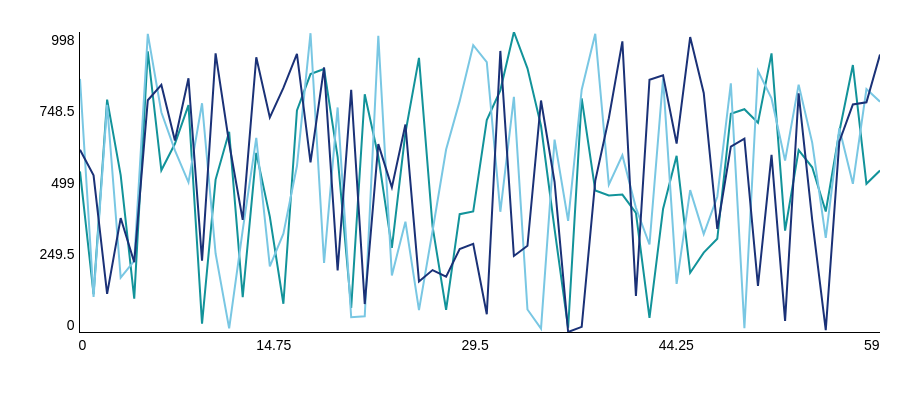
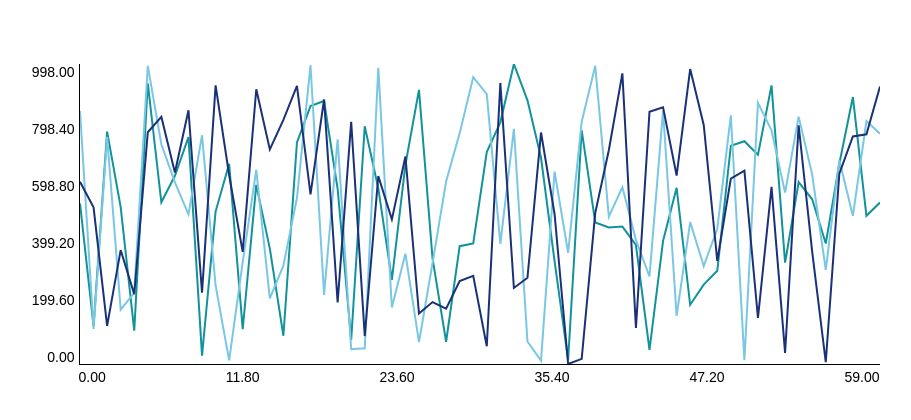
Before and after one commit to originalhat/visualize-a-world-beyond-d3, a React (Create React App) app: page / in a window 1280 px wide. Shown: the top 420 px of the page, without its empty margins (181-1092 px from the left). Built offline with nearby package versions, Linux system fonts and the light colour scheme.

Commit message:
COMMIT ALL THE FILES!

```diff
--- a/src/App.css
+++ b/src/App.css
@@ -8,7 +8,7 @@ body {
 .App {
   display: flex;
   justify-content: center;
-  margin: 32px;
+  margin: 64px 32px 32px 32px;
 }
 
 .LineSeries {
--- a/src/components/HorizontalAxis.jsx
+++ b/src/components/HorizontalAxis.jsx
@@ -11,7 +11,14 @@ class HorizontalAxis extends Component {
   render() {
     return (
       <div className="x-axis" style={{WIDTH: `${this.props.width}px`}}>
-        {this.props.horizontalTicks.map((v, i) => <div key={i} data-value={v}/>)}
+        {
+          this.props.horizontalTicks.map((v, i) => {
+              return (
+                <div key={i} data-value={Number.parseFloat(v).toFixed(2)}/>
+              )
+            }
+          )
+        }
       </div>
     );
   }
--- a/src/components/LineSeries.jsx
+++ b/src/components/LineSeries.jsx
@@ -20,7 +20,7 @@ class LineSeries extends Component {
   render() {
     let WIDTH = 800;
     let HEIGHT = 300;
-    let TICK_COUNT = 5;
+    let TICK_COUNT = 6;
 
     let MAX_X = Math.max(...[].concat.apply([], this.props.data).map(v => v.x));
     let MAX_Y = Math.max(...[].concat.apply([], this.props.data).map(v => v.y));
--- a/src/components/VerticalAxis.jsx
+++ b/src/components/VerticalAxis.jsx
@@ -10,8 +10,15 @@ class VerticalAxis extends Component {
   render() {
     return (
       <div className="y-axis">
-        {this.props.verticalTicks.map((v, i) => <div key={i} data-value={v}/>)}
-      </div>    );
+        {
+          this.props.verticalTicks.map((v, i) => {
+              return (
+                <div key={i} data-value={Number.parseFloat(v).toFixed(2)}/>
+              )
+            }
+          )
+        }
+      </div>);
   }
 }
 
```
Also changed, not shown: 1 other file (tests, documents, lock files or other folders).
